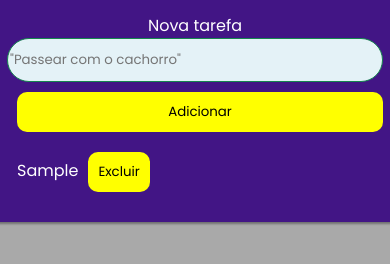
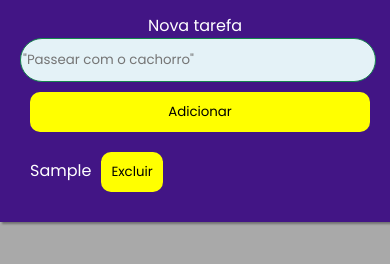
Before and after one commit to JotaLimaTH/Lista-de-tarefas, a plain HTML site: page index.html in a window 390 px wide. Both pictures are taken after typing "Sample" into the empty fields and a click on the button "Adicionar". Shown: the part 94-358 px from the top of the page. Drawn offline with Linux system fonts and the light colour scheme.

Commit message:
Retirada de uma linha de código inútil

```diff
--- a/script.js
+++ b/script.js
@@ -6,7 +6,6 @@ function addTask() {
     if (newTask.trim() == ""){
         return;
     }
-    localStorage.setItem('task', newTask);
     const taskList = JSON.parse(localStorage.getItem('taskList')) || [];
     taskList.push({ task: newTask, finished: 'false' })
     localStorage.setItem('taskList', JSON.stringify(taskList));
--- a/style.css
+++ b/style.css
@@ -6,6 +6,7 @@ body {
 
 main {
     display: flex;
+    flex: 1;
     justify-content: center;
     margin-top: 20px;
     margin-bottom: 20px;
@@ -54,7 +55,7 @@ button:hover {
 }
 
 #to-do-list li {
-    text-align: justify;
+    text-align: left;
 }
 
 #to-do-list input {
@@ -75,6 +76,9 @@ button:hover {
     #to-do-list {
         width: 100%;
     }
+    #to-do-list input {
+        width: 100%;
+    }
     #to-do-list div {
         width: 100%;
         display: flex;
```
